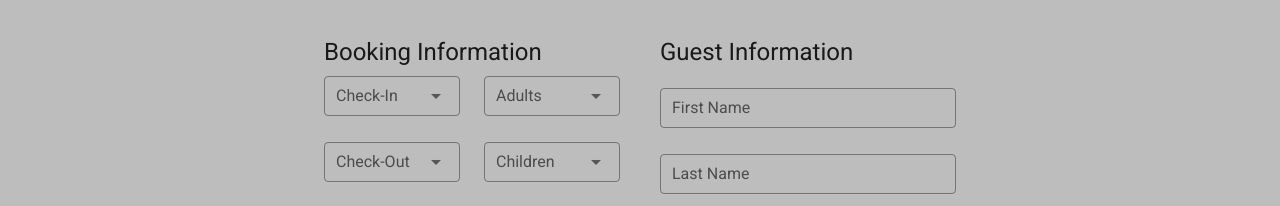
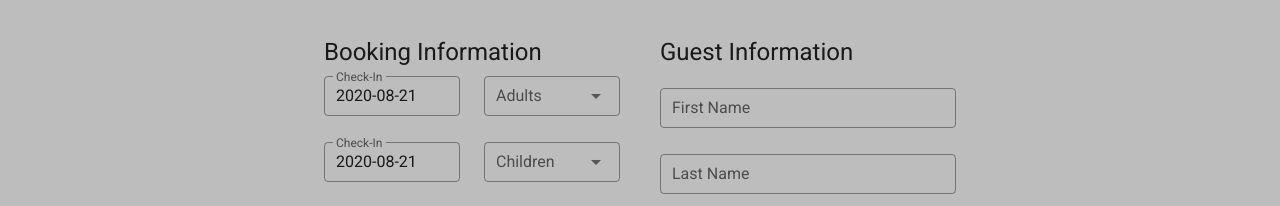
Before and after one commit to shavaine/redpine, a Vue app: page /reservations in a window 1280 px wide. Shown: the part 590-796 px from the top of the page. Built offline with nearby package versions, Linux system fonts and the light colour scheme.

Commit message:
Finished Reservations Forms
- Changed checkin / checkout to date pickers
- fixed select options
- form not properly console logs on submit
- Small layout changed to Home page

```diff
--- a/src/views/Home.vue
+++ b/src/views/Home.vue
@@ -26,22 +26,24 @@
       </v-carousel>
     </v-row>
     <v-row class="grey lighten-1 py-16" justify="center">
-      <v-col :cols="4" class="" align-self="center">
-        <div class="text-h5 font-weight-bold">About Us</div>
-        <div class="text-h7 my-5 font-weight-medium">
+      <v-col :cols="4" align-self="center" class="px-10">
+        <div class="text-h4 font-weight-bold">About Us</div>
+        <div class="text-h6 my-5 font-weight-light">
           The Red Pine Inn & Conference Centre, located in beautiful downtown
           Alliston, Ontario has a lot to offer. More than a 94-room hotel, the
           Red Pine Inn is a multifaceted facility, and a part of our towns proud
           history.
         </div>
-        <div class="text-h7 font-weight-medium">
+        <div class="text-h6 font-weight-light">
           The Red Pine is a place to stay both long and short term, with
           pet-friendly rooms, and is entirely non-smoking. 24 rooms have
           kitchenettes and there’s even an “allergy–friendly” zone for those who
           aren’t bringing their pets to stay.
         </div>
       </v-col>
-      <v-col :cols="4" class="py-9" >
+      <v-col :cols="1" >
+      </v-col>
+      <v-col :cols="4" class="py-9 px-10" >
         <v-img src="https://images.unsplash.com/photo-1445991842772-097fea258e7b?ixlib=rb-1.2.1&ixid=eyJhcHBfaWQiOjEyMDd9&auto=format&fit=crop&w=1350&q=80"></v-img>
       </v-col>
     </v-row>
@@ -50,7 +52,7 @@
       <div class="text-h4 font-italic font-weight-light mb-4 mt-16">Recent News</div>
       <v-container fluid>
         <v-row justify="center">
-          <v-col v-for="card in cards" :key="card.title" :cols="card.flex">
+          <v-col v-for="card in cards" :key="card.title" :cols="card.flex" class="">
             <v-card color="grey lighten-1" class="pa-3 rounded-xl">
               <v-card-title v-text="card.title"></v-card-title>
               <v-card-subtitle v-text="card.subtitle"></v-card-subtitle>
--- a/src/views/Reservations.vue
+++ b/src/views/Reservations.vue
@@ -30,14 +30,28 @@
             <v-row>
               <v-col :cols="6" class="py-0">
                 <ValidationProvider v-slot="{ errors }" name="checkIn" rules="required|max:15">
-                  <v-select
+                  <v-menu
                           v-model="checkIn"
+                          :close-on-content-click="false"
+                          :nudge-right="40"
                           :error-messages="errors"
-                          label="Check-In"
-                          required
-                          outlined
-                          dense
-                  ></v-select>
+                          transition="scale-transition"
+                          offset-y
+                          min-width="290px"
+                  >
+                    <template v-slot:activator="{ on, attrs }">
+                      <v-text-field
+                              v-model="checkInDate"
+                              label="Check-In"
+                              readonly
+                              outlined
+                              dense
+                              v-bind="attrs"
+                              v-on="on"
+                      ></v-text-field>
+                    </template>
+                    <v-date-picker v-model="checkInDate" @input="checkIn = false"></v-date-picker>
+                  </v-menu>
                 </ValidationProvider>
               </v-col>
               <v-col :cols="6" class="py-0">
@@ -45,6 +59,7 @@
                   <v-select
                           v-model="adults"
                           :error-messages="errors"
+                          :items="numbers"
                           label="Adults"
                           required
                           outlined
@@ -56,14 +71,28 @@
             <v-row>
               <v-col :cols="6" class="py-0">
                 <ValidationProvider v-slot="{ errors }" name="checkOut" rules="required|max:15">
-                  <v-select
+                  <v-menu
                           v-model="checkOut"
+                          :close-on-content-click="false"
+                          :nudge-right="40"
                           :error-messages="errors"
-                          label="Check-Out"
-                          required
-                          outlined
-                          dense
-                  ></v-select>
+                          transition="scale-transition"
+                          offset-y
+                          min-width="290px"
+                  >
+                    <template v-slot:activator="{ on, attrs }">
+                      <v-text-field
+                              v-model="checkOutDate"
+                              label="Check-In"
+                              readonly
+                              outlined
+                              dense
+                              v-bind="attrs"
+                              v-on="on"
+                      ></v-text-field>
+                    </template>
+                    <v-date-picker v-model="checkOutDate" @input="checkOut = false"></v-date-picker>
+                  </v-menu>
                 </ValidationProvider>
               </v-col>
               <v-col :cols="6" class="py-0">
@@ -71,6 +100,7 @@
                   <v-select
                           v-model="children"
                           :error-messages="errors"
+                          :items="numbers"
                           label="Children"
                           required
                           outlined
@@ -85,6 +115,7 @@
                   <v-select
                           v-model="roomType"
                           :error-messages="errors"
+                          :items="roomTypes"
                           label="Room Type"
                           required
                           outlined
@@ -229,20 +260,43 @@ export default {
     ValidationObserver
   },
   data: () => ({
-    name: "",
+    firstName: "",
+    lastName: "",
     email: "",
     phone: "",
-    message: "",
+    address: "",
+    city: "",
+    postalCode: "",
+    country: "",
+    checkIn: false,
+    checkInDate: new Date().toISOString().substr(0, 10),
+    checkOut: "",
+    checkOutDate: new Date().toISOString().substr(0, 10),
+    adults: "",
+    children: "",
+    roomType: "",
+    numbers: ['1', '2', '3', '4'],
+    roomTypes: ['One Double', 'Two Queens', 'Kitchenette']
+
   }),
 
   methods: {
     submit() {
       this.$refs.observer.validate();
-      console.log(this.name, this.email, this.phone, this.message);
-      this.name = "";
+      console.log(this.firstName, this.lastName, this.email, this.phone, this.address, this.city, this.postalCode, this.country, this.checkInDate, this.checkOutDate, this.adults, this.children, this.roomType);
+      this.firstName = "";
+      this.lastName = "";
       this.email = "";
       this.phone = "";
-      this.message = "";
+      this.address = "";
+      this.city = "";
+      this.postalCode = "";
+      this.country = "";
+      this.checkInDate = "";
+      this.checkOutDate = "";
+      this.adults = "";
+      this.children = "";
+      this.roomType = "";
       this.$refs.observer.reset();
     },
   }
--- a/src/views/ThingsToDo.vue
+++ b/src/views/ThingsToDo.vue
@@ -35,8 +35,8 @@
         <v-row justify="center">
           <v-col v-for="card in cards1" :key="card.title" :cols="card.flex" class="px-7 my-8">
             <v-card class="pa-6 rounded-xl" color="grey lighten-1">
-              <v-card-title v-text="card.title"></v-card-title>
-              <v-card-subtitle v-text="card.subtitle"></v-card-subtitle>
+              <v-card-title class="px-0" v-text="card.title"></v-card-title>
+              <v-card-subtitle class="px-0" v-text="card.subtitle"></v-card-subtitle>
               <v-img
                 :src="card.src"
                 class="white--text align-end"
@@ -45,7 +45,7 @@
               >
               </v-img>
               <v-card-actions class="pa-0"> </v-card-actions>
-              <v-card-text v-text="card.text"></v-card-text>
+              <v-card-text class="px-0" v-text="card.text"></v-card-text>
             </v-card>
           </v-col>
         </v-row>
```
